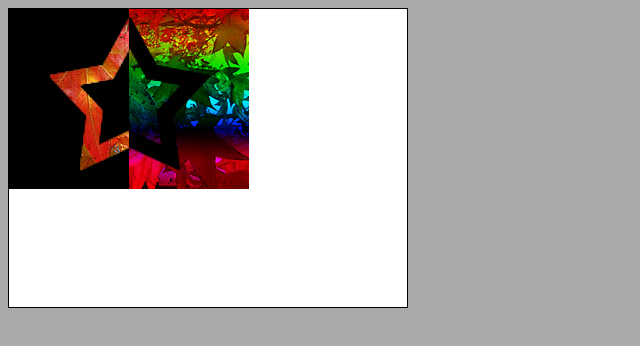
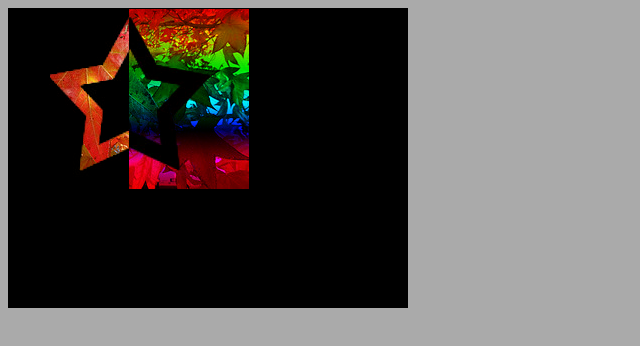
Before and after one commit to lenins23/dostexturas, a plain HTML site: page index.html in a window 1280 px wide. Shown: the whole page, without its empty margins (0-640 px from the left). Drawn offline with Linux system fonts and the light colour scheme.

Commit message:
gh-pages

```diff
--- a/index.html
+++ b/index.html
@@ -135,8 +135,11 @@ function render(images) {
   webglUtils.resizeCanvasToDisplaySize(gl.canvas);
   gl.viewport(0, 0, gl.canvas.width, gl.canvas.height);
   // Clear the canvas
-  gl.clearColor(0, 0, 0, 0);
-  gl.clear(gl.COLOR_BUFFER_BIT);
+  gl.clearColor(0.0, 0.0, 0.0, 1.0);  // Clear to black, fully opaque
+  gl.clearDepth(1.0);                 // Clear everything
+  gl.enable(gl.DEPTH_TEST);           // Enable depth testing
+  gl.depthFunc(gl.LEQUAL);            // Near things obscure far things
+  gl.clear(gl.COLOR_BUFFER_BIT | gl.DEPTH_BUFFER_BIT);
   // Tell it to use our program (pair of shaders)
   gl.useProgram(program);
   // Turn on the position attribute
```
